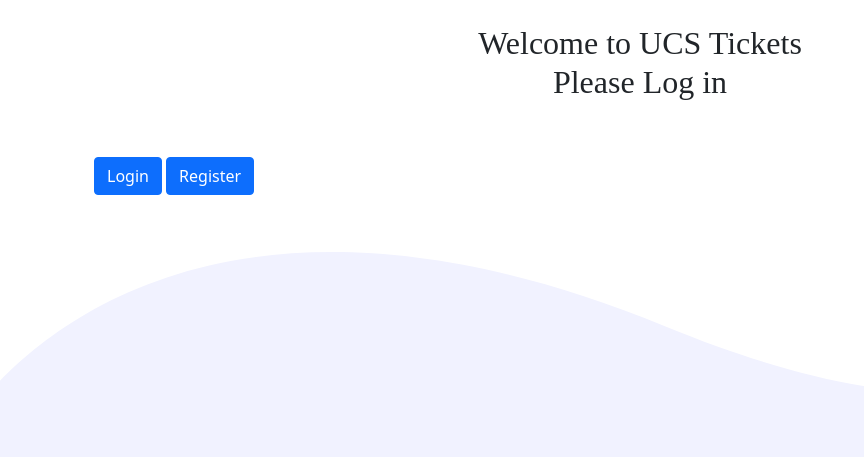
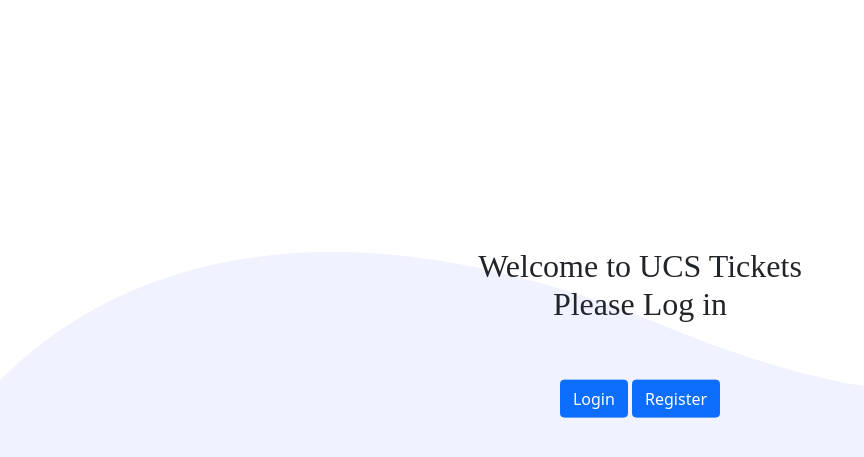
Before and after one commit to Silcrows1/UCSTicket, a CodeIgniter app: page /UCSTicket/ in a window 1280 px wide. Shown: the part 68-525 px from the top of the page, without its empty margins (0-864 px from the left). Run offline with CodeIgniter, Linux system fonts and the light colour scheme; some web fonts are replaced.

Commit message:
Corrected CSS
Corrected CSS naming

```diff
--- a/assets/style.css
+++ b/assets/style.css
@@ -35,7 +35,7 @@ table {
 	--bs-gutter-x: 0rem;
 }
 
-.Center {
+.center {
 	margin: 0;
 	position: absolute;
 	top: 50%;
```
